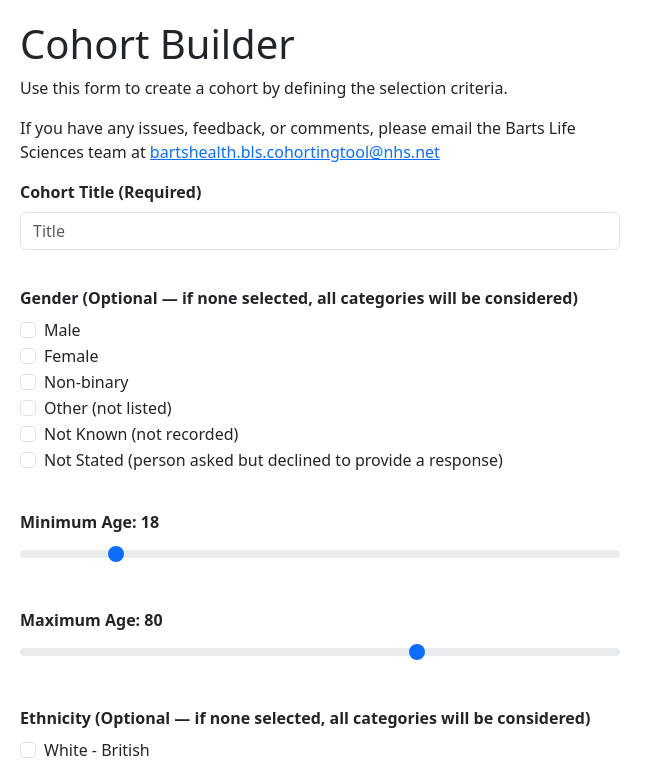
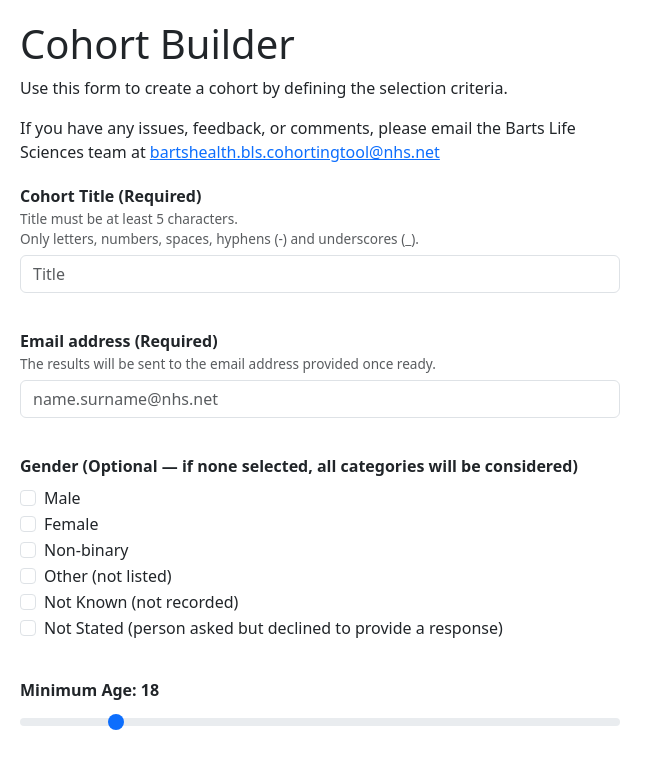
Before and after one commit to kaicode/barts-cohort-tool, a React (Create React App) app in the folder frontend/: page / in a window 1280 px wide. Shown: the top 767 px of the page, without its empty margins (0-663 px from the left). Built offline with nearby package versions, Linux system fonts and the light colour scheme.

Commit message:
Add box for email address in the frontend

```diff
--- a/frontend/src/App.js
+++ b/frontend/src/App.js
@@ -15,6 +15,16 @@ import {
 function CohortForm() {
   const navigate = useNavigate();
   const [title, setTitle] = useState("");
+  const [email, setEmail] = useState("");
+  const [submitted, setSubmitted] = useState(false);
+  const titleRegex = /^[a-zA-Z0-9 _-]+$/;
+  const isTitleValid =
+    title.trim().length > 4 && titleRegex.test(title);
+
+  // Email: standard email validation (simple & safe)
+  const emailRegex = /^[^\s@]+@[^\s@]+\.[^\s@]+$/;
+  const isEmailValid =
+    email.trim().length > 0 && emailRegex.test(email);
   const [selectedGenders, setSelectedGenders] = useState([]);
   const [minAge, setMinAge] = useState(defaultAgeRange.min);
   const [maxAge, setMaxAge] = useState(defaultAgeRange.max);
@@ -26,6 +36,8 @@ function CohortForm() {
   const [includeChildCodesHave, setIncludeChildCodesHave] = useState(false);
   const [includeChildCodesNotHave, setIncludeChildCodesNotHave] = useState(false);
   const [loading, setLoading] = useState(false);
+
+
 
   useEffect(() => {
     document.title = "Patient Cohorting Tool";
@@ -47,6 +59,7 @@ function CohortForm() {
 
   const handleSubmit = async (event) => {
     event.preventDefault();
+    setSubmitted(true);
     setLoading(true);
 
     // Helper: keep only the main code if child codes not included
@@ -71,6 +84,7 @@ function CohortForm() {
 
   const cohortDefinition = {
     title,
+    email,
     gender: selectedGenders.length === 0 ? "ALL" : selectedGenders,
     ageRange: { min: minAge, max: maxAge },
     ethnicity: ethnicity.length === 0 ? "ALL" : ethnicity,
@@ -93,12 +107,15 @@ function CohortForm() {
       });
 
       if (!response.ok) throw new Error('Network response was not ok');
-      const data = await response.json();
+      // const data = await response.json();
 
       // Save results and cohort title
-      sessionStorage.setItem("resultsData", JSON.stringify(data));
-      sessionStorage.setItem("cohortTitle", title);
-      window.open("/results", "_blank");
+      // sessionStorage.setItem("resultsData", JSON.stringify(data));
+      // sessionStorage.setItem("cohortTitle", title);
+      // window.open("/results", "_blank");
+      console.log("Setting submitted to true");
+      setSubmitted(true);
+
 
     } catch (error) {
       console.error('Error:', error);
@@ -110,17 +127,90 @@ function CohortForm() {
 
   return (
     <div style={{ margin: '20px', maxWidth: '600px' }}>
+      {submitted ? (
+        <div
+          style={{
+            marginTop: '60px',
+            padding: '30px',             // increased from 20px
+            display: 'block',            // make it take full width
+            maxWidth: '800px',           // optional: set a max width
+            width: '100%',               // fill available space up to maxWidth
+            border: '1px solid #b6d4fe',
+            backgroundColor: '#e7f3ff',
+            borderRadius: '8px',         // slightly bigger rounded corners
+            color: '#084298',
+            boxSizing: 'border-box',     // ensures padding is included in width
+          }}
+        >
+          <h2>Submission received.</h2>
+          <p>The results will be sent to the email address provided when ready.</p>
+
+         <p>
+          If you have any issues, feedback, or comments, please email <br />
+          the Barts Life Sciences data science team at<br />
+          <a href="mailto:bartshealth.bls.cohortingtool@nhs.net">bartshealth.bls.cohortingtool@nhs.net</a>
+          </p>
+          <p>
+            You can now close this page.
+          </p>
+        </div>
+
+      ) : (
+        <div>
           <h1>Cohort Builder</h1>
           <p>Use this form to create a cohort by defining the selection criteria. </p>
           <p>
             If you have any issues, feedback, or comments, please email the Barts Life Sciences team at&nbsp;
             <a href="mailto:bartshealth.bls.cohortingtool@nhs.net">bartshealth.bls.cohortingtool@nhs.net</a>
           </p>
-      <Form onSubmit={handleSubmit}>
+          <Form onSubmit={handleSubmit} style={{ textAlign: 'left', marginTop: '20px' }}>
             <Form.Group className="mb-3" controlId="title">
-          <Form.Label>Cohort Title (Required) </Form.Label>
-          <Form.Control type="text" placeholder="Title" onChange={(e) => setTitle(e.target.value)} />
+              <Form.Label style={{ marginBottom: "1px" }}>Cohort Title (Required)</Form.Label>
+
+              {/* Static helper text above the input */}
+              <Form.Text className="text-muted" style={{ fontSize: "0.85em", display: "block", marginTop: "0.1px", marginBottom: "5px" }}>
+                Title must be at least 5 characters. <br />
+                Only letters, numbers, spaces, hyphens (-) and underscores (_).
+              </Form.Text>
+
+              <Form.Control
+                type="text"
+                placeholder="Title"
+                value={title}
+                onChange={(e) => setTitle(e.target.value)}
+                isInvalid={title.length > 0 && !isTitleValid}
+              />
+
+              {/* Dynamic error below the input */}
+              <Form.Control.Feedback type="invalid" style={{ marginTop: "2px", whiteSpace: "pre-line" }}>
+                {title.trim().length > 0 && title.trim().length < 5
+                  ? "Title must be at least 5 characters."
+                  : "Only letters, numbers, spaces, hyphens (-) and underscores (_) are allowed."}
+              </Form.Control.Feedback>
             </Form.Group>
+
+            <Form.Group className="mb-3" controlId="email">
+              <Form.Label style={{ marginBottom: "1px" }}>Email address (Required)</Form.Label>
+
+              {/* Helper text */}
+              <Form.Text className="text-muted" style={{ fontSize: "0.85em", display: "block", marginTop: "0.5px", marginBottom: "5px" }}>
+                The results will be sent to the email address provided once ready.
+              </Form.Text>
+
+              <Form.Control
+                type="email"
+                placeholder="name.surname@nhs.net"
+                value={email}
+                onChange={(e) => setEmail(e.target.value)}
+                isInvalid={email.length > 0 && !isEmailValid}
+              />
+
+              {/* Validation feedback */}
+              <Form.Control.Feedback type="invalid" style={{ marginTop: "2px" }}>
+                Please enter a valid email address.
+              </Form.Control.Feedback>
+            </Form.Group>
+
 
             <Form.Group className="mb-3" controlId="gender">
               <Form.Label>Gender (Optional — if none selected, all categories will be considered)</Form.Label>
@@ -276,19 +366,20 @@ function CohortForm() {
 
             <Button
               variant="primary"
-          type="submit"
-          disabled={title.trim().length < 5 || loading}
+              disabled={!isTitleValid || !isEmailValid || loading}
+              onClick={handleSubmit}
             >
-          {loading ? <><Spinner animation="border" size="sm" /> Processing...</> : "Submit"}
+              {loading ? <Spinner size="sm" /> : "Submit"}
             </Button>
             <div style={{ fontSize: "0.85rem", color: "#6c757d", marginTop: "5px" }}>
-          The button will be enabled once a title has been provided (minimum 5 characters).
+              Please provide a title and a valid email address.
             </div>
           </Form>
 
           <h5 style={{ marginTop: '25px' }}>Summary of Selected Criteria</h5>
           <ul>
             <li><strong>Title:</strong> {title || "N/A"}</li>
+            <li><strong>Email:</strong> {email || "N/A"}</li>
             <li><strong>Genders:</strong> {selectedGenders.length === 0 ? "All" : selectedGenders.map((item) => item.display).join(", ")}</li>
             <li><strong>Age Range:</strong> {minAge} - {maxAge}</li>
             <li><strong>Ethnicities:</strong> {ethnicity.length === 0 ? "All" : ethnicity.map((item) => item.display).join(", ")}</li>
@@ -297,10 +388,14 @@ function CohortForm() {
             <li><strong>Must Not Have Findings/Disorders:</strong> {mustNotHaveFindings.length === 0 ? "None" : mustNotHaveFindings.map((item) => (item.code && item.code[0] ? item.code[0].display : null)).filter(Boolean).join(", ") || "None"}</li>
           </ul>
         </div>
+    )}
+    </div>
   );
 }
 
+
 // --- Results Page ---
+
  function ResultsPage() {
    const savedResults = sessionStorage.getItem("resultsData");
    const results = savedResults ? JSON.parse(savedResults) : null;
@@ -392,8 +487,8 @@ function ResultsPage() {
          </>
        )}
      </div>
-  );
-}
+   )}
+
 
 // --- App with Router ---
 function App() {
```
Also changed, not shown: 2 other files (tests, documents, lock files or other folders). Lines whose indentation alone changed are shown as unchanged.
